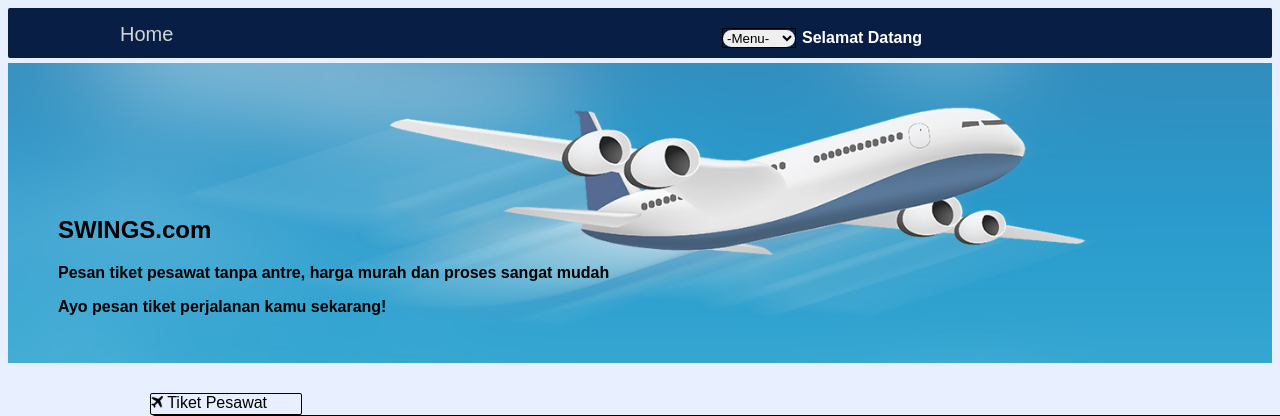
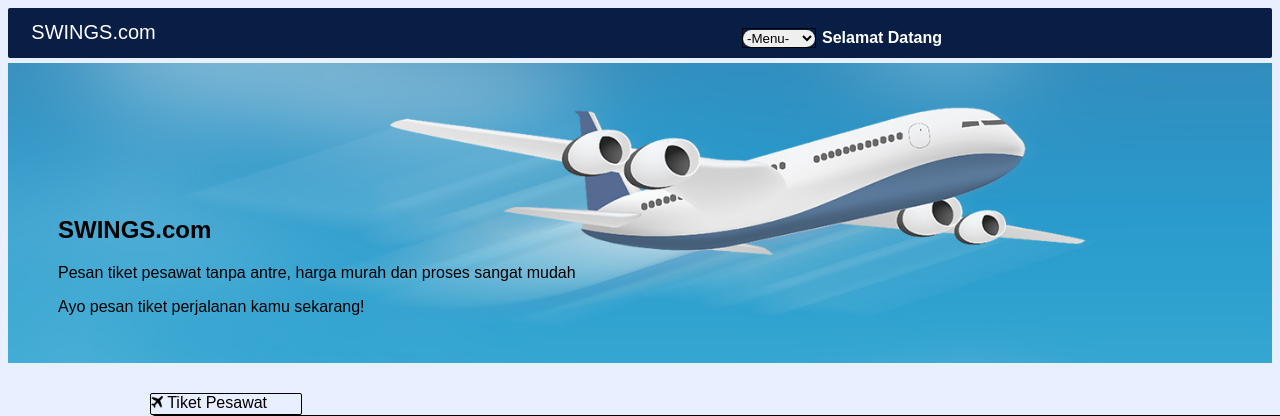
Before and after one commit to Alifan12/Kelompok6_TiketPesawat, a CodeIgniter 4 app: template app/Views/HomeAcc.php in a window 1280 px wide; the page is wider, and only the part inside the window is pictured. Shown: the top 416 px of that part. Run offline with PHP 8.4 and a stand-in for CodeIgniter, Linux system fonts and the light colour scheme; the template is opened without the code that fills it, so the values that code supplies are empty; some libraries are stand-ins or nearby versions.

Commit message:
faris commit

```diff
--- a/app/Views/DetailPemesanPenumpang.php
+++ b/app/Views/DetailPemesanPenumpang.php
@@ -369,7 +369,7 @@
           <?= $this->data['tampil'][0]['kode_bandara_tujuan'] ?>
         </div>
         <div class="row2">
-          <img src="/gambar/Maskapai/Citilink.png" width="23px">
+          <img src="<?= $this->data['tampil'][0]['lambang'] ?>" width="23px">
           <img src="/gambar/DetailPemesan/record.png" width="5px">
           <?php $tanggal=date_create($this->data['tampil'][0]['waktu_berangkat']);
                       echo date_format($tanggal, 'd M Y'); ?><img src="/gambar/DetailPemesan/record.png" width="5px">
--- a/app/Views/HomeAcc.php
+++ b/app/Views/HomeAcc.php
@@ -3,7 +3,6 @@
 
 <head>
   <meta charset="UTF-8">
-  <link rel="stylesheet" type="text/css" href="/css/style.css">
   <meta http-equiv="X-UA-Compatible" content="IE=edge">
   <meta name="viewport" content="width=device-width, initial-scale=1.0">
   <link href="https://fonts.googleapis.com/css2?family=Quicksand:wght@400;700&display=swap" rel="stylesheet">
@@ -39,10 +38,26 @@ body {
   padding-left: 10pt;
 }
 
-.Judul {
+.Judul a {
   color: white;
   font-size: 24px;
   font-weight: 500;
+  outline: none;
+}
+.Judul a:link {
+  text-decoration: none;
+}
+
+.Judul a:visited {
+  text-decoration: none;
+}
+
+.Judul a:hover {
+  text-decoration: underline;
+}
+
+.Judul a:active {
+  text-decoration: underline;
 }
 
 .navbar-right {
@@ -314,9 +329,9 @@ p {
   <nav class="navbar">
     <div class="navbar-left">
       <!-- <div class="logo"></div> -->
-      <ul>
-        <li><a href="/HomeAccController">Home</a></li>
-      </ul>
+      <div class="Judul">
+        <a href="/">SWINGS.com</a>
+      </div>
 
     </div>
 
--- a/app/Views/pages/home.php
+++ b/app/Views/pages/home.php
@@ -73,7 +73,6 @@
   <div class="main">
     <div class="intro">
       <br>
-
       <div class="text-intro">
         <h2>SWINGS.com</h2>
         <p>Pesan tiket pesawat tanpa antre, harga murah dan proses sangat mudah</p>
```
